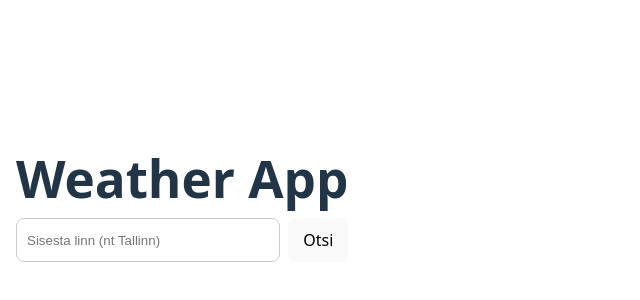
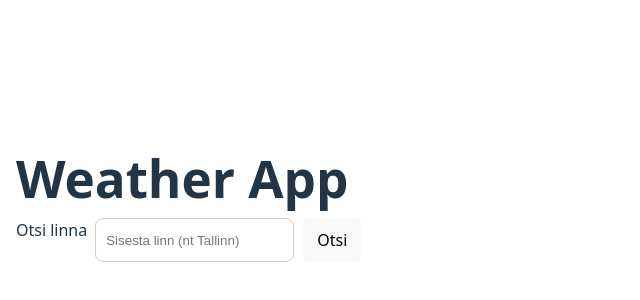
Before and after one commit to Torumees/weather-app, a React (Vite) app: page / in a window 1280 px wide. Shown: the part 194-494 px from the top of the page, without its empty margins (0-640 px from the left). Built offline with nearby package versions, Linux system fonts and the light colour scheme.

Commit message:
feat: extract SearchBar component (controlled, a11y, clean API)

```diff
--- a/src/App.jsx
+++ b/src/App.jsx
@@ -1,4 +1,5 @@
 import { useEffect, useState, useRef } from "react";
+import SearchBar from "./components/SearchBar/SearchBar";
 const LS_KEY = "weather_recent_v1";
 const MAX_RECENT = 3;
 
@@ -127,17 +128,13 @@ export default function App() {
         </div>
       )}
 
-      <form onSubmit={searchCity} style={{ display: "flex", gap: 8 }}>
-        <input
-          placeholder="Sisesta linn (nt Tallinn)"
-          value={q}
-          onChange={(e) => setQ(e.target.value)}
-          style={{ flex: 1, padding: 10, borderRadius: 8, border: "1px solid #ccc" }}
-        />
-        <button type="submit" disabled={loading} style={{ padding: "10px 14px" }}>
-          {loading ? "Laadin…" : "Otsi"}
-        </button>
-      </form>
+      <SearchBar
+        value={q}
+        onChange={setQ}
+        onSubmit={searchCity}
+        loading={loading}
+        placeholder="Sisesta linn (nt Tallinn)"
+      />
 
       {err && (
         <p aria-live="polite" style={{ color: "crimson", marginTop: 10 }}>
--- /dev/null
+++ b/src/components/SearchBar/SearchBar.jsx
@@ -0,0 +1,56 @@
+import { useId } from "react";
+
+/**
+ * SearchBar – puhas presentatsioonikomponent.
+ * Vastutab ainult UI ja sündmuste edastamise eest (propsid),
+ * mitte API loogika eest. See hoiab vastutuspiiri selge.
+ */
+export default function SearchBar({
+  value,           // string – praegune sisend (kontrollitav)
+  onChange,        // (nextValue: string) => void
+  onSubmit,        // (event) => void  VÕI ilma eventita kui see on juba wrapped
+  loading = false, // boolean – disablime nupu, näitame "Laadin…"
+  placeholder = "Sisesta linn (nt Tallinn)"
+}) {
+  // A11y jaoks unikaalne id (seob <label> ja <input>)
+  const inputId = useId();
+
+  return (
+    // NB: form – Enter käivitab submit'i; jätame action'ita (SPA)
+    <form
+      onSubmit={onSubmit}
+      style={{ display: "flex", gap: 8 }}
+      aria-busy={loading || undefined} // ekraanilugejatele vihje
+    >
+      <label htmlFor={inputId} className="sr-only">
+        Otsi linna
+      </label>
+
+      <input
+        id={inputId}
+        placeholder={placeholder}
+        value={value}
+        onChange={(e) => onChange(e.target.value)}   // prop annab otsuse Appile
+        autoComplete="off"
+        inputMode="text"
+        style={{ flex: 1, padding: 10, borderRadius: 8, border: "1px solid #ccc" }}
+      />
+
+      <button
+        type="submit"
+        disabled={loading}
+        style={{ padding: "10px 14px", borderRadius: 8, cursor: loading ? "not-allowed" : "pointer" }}
+        aria-live="polite"
+      >
+        {loading ? "Laadin…" : "Otsi"}
+      </button>
+    </form>
+  );
+}
+
+/*
+Miks nii?
+- SearchBar ei tea API-st ega localStoragest midagi. See on "dumb" UI.
+- App juhib väärtust (value) ja kontrollib, mis submitil juhtub.
+- Selline jaotus teeb testimise lihtsaks ja koodi loetavaks (SRP – single responsibility principle).
+*/
```
Also changed, not shown: src/Harjutus1.md (deleted, +0 -60 lines), src/components/ErrorBanner/ErrorBanner.jsx (added), src/components/ErrorBanner/index.js (added), src/components/RecentList/RecentList.jsx (added), src/components/RecentList/index.js (added), src/components/SearchBar/SearchBar.css (added), src/components/SearchBar/index.js (added), src/components/WeatherCard/WeatherCard.jsx (added), src/components/WeatherCard/index.js (added).
